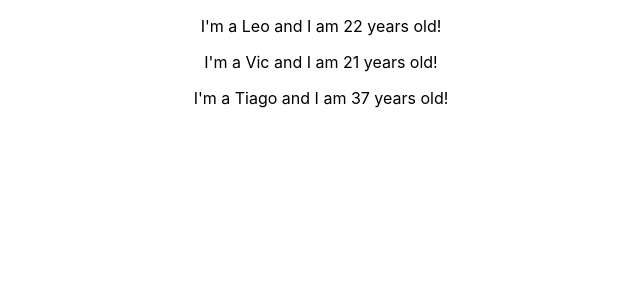
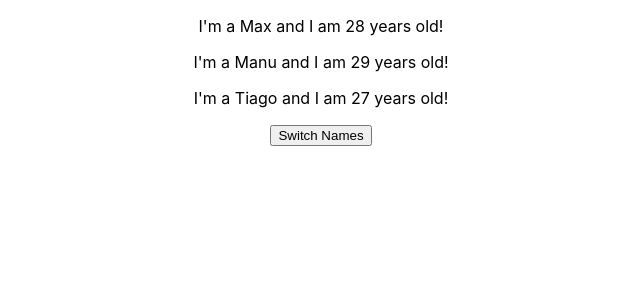
Before and after one commit to LeonardoCesca/react-studies, a React (Create React App) app in the folder understand-base/: page / in a window 1280 px wide. Shown: the top 300 px of the page, without its empty margins (319-959 px from the left). Built offline with nearby package versions, Linux system fonts and the light colour scheme.

Commit message:
ADD switch name button (with Hooks)

```diff
--- a/understand-base/src/App.js
+++ b/understand-base/src/App.js
@@ -1,13 +1,32 @@
-import React from 'react';
+import React, { useState } from 'react';
 import './App.css';
 import Person from './Person/Person';
 
 function App() {
+  const [personsState, setPersonsState] = useState({
+    persons: [
+      { name: 'Max', age: 28},
+      { name: 'Manu', age: 29},
+      { name: 'Tiago', age: 27},
+    ],
+  });
+
+  const switchNameHandler = () => {
+    setPersonsState({
+      persons: [
+        { name: 'Maximilian', age: 28},
+        { name: 'Manuela', age: 29},
+        { name: 'Tiag', age: 27},
+      ]
+    });
+  }
+
   return (
     <div className="App">
-      <Person name="Leo" age="22" />
-      <Person name="Vic" age="21" />
-      <Person name="Tiago" age="37" />
+      <Person name={personsState.persons[0].name} age={personsState.persons[0].age} />
+      <Person name={personsState.persons[1].name} age={personsState.persons[1].age}></Person>
+      <Person name={personsState.persons[2].name} age={personsState.persons[2].age} />
+      <button onClick={switchNameHandler}>Switch Names</button>
     </div>
   );
 }
--- a/understand-base/src/Person/Person.js
+++ b/understand-base/src/Person/Person.js
@@ -1,7 +1,11 @@
 import React from 'react';
 
 const person = ({name,age}) => {
-    return <p>I'm a {name} and I am {age} years old!</p>
+  return (
+    <div>
+      <p>I'm a {name} and I am {age} years old!</p>
+    </div>
+  );
 };
 
 export default person;
```
